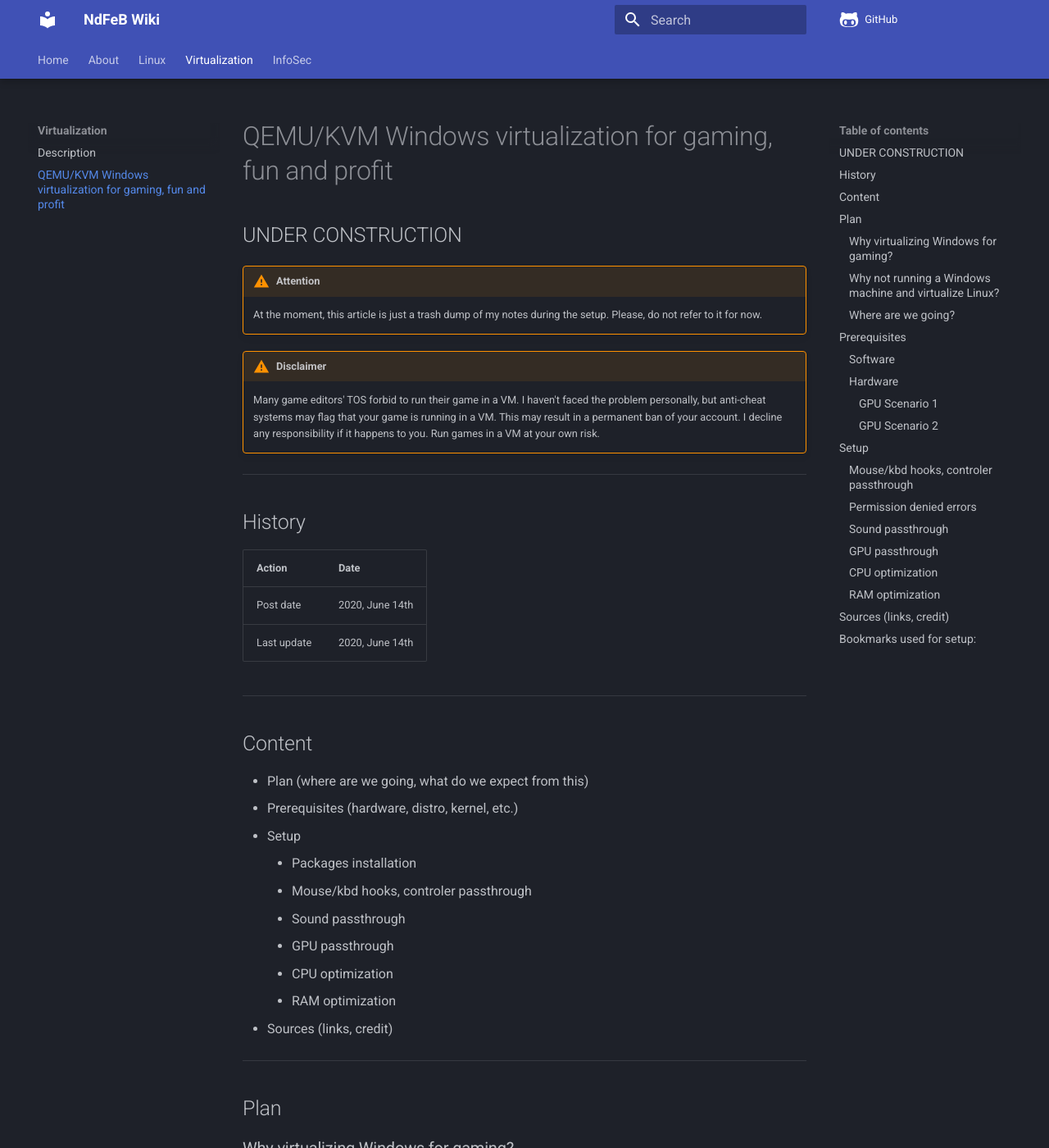
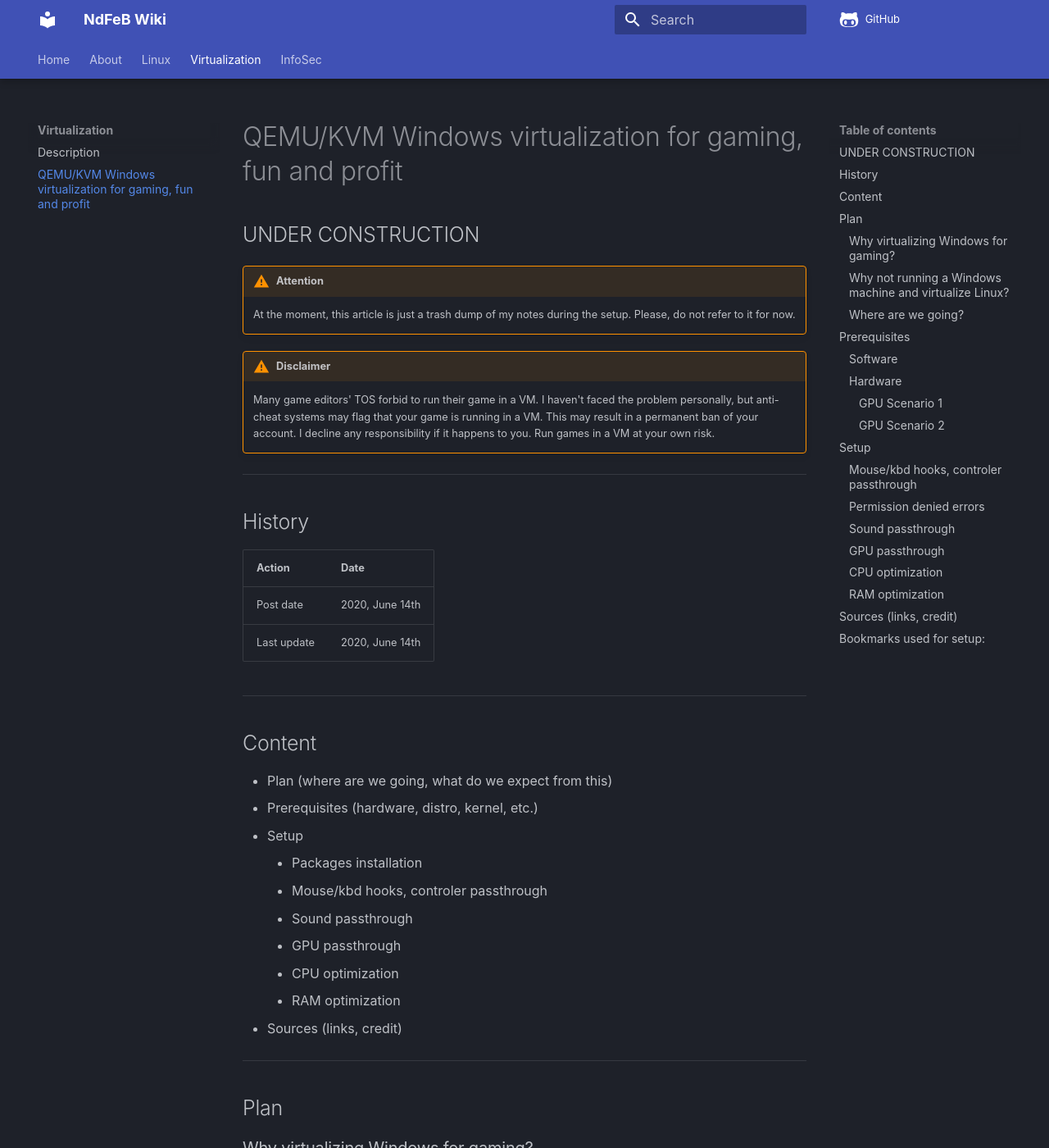
Before and after one commit to NeodymiumFerBore/wiki-pages, an MkDocs documentation site: the page built from docs/Virtualization/qemu-kmv_for_gaming.md, in a window 1280 px wide and 1400 px high. Shown: the whole window at 82% size. Built offline with MkDocs 1.6.1 and Material for MkDocs 9.7.7, drawn with Linux system fonts in a browser that asks for light colours; comment, search, counter and statistics services are not loaded.

Commit message:
Get rid of google fonts

```diff
--- /dev/null
+++ b/docs/stylesheets/extra.css
@@ -0,0 +1,10 @@
+@font-face {
+  font-family: "<font>";
+  src: "...";
+}
+body, input {
+  font-family: "<font>", -apple-system, Helvetica, Arial, sans-serif;
+}
+pre, code, kbd {
+  font-family: "<font>", SFMono-Regular, Consolas, Menlo, monospace;
+}
--- a/mkdocs.yml
+++ b/mkdocs.yml
@@ -5,6 +5,7 @@
 edit_uri: edit/master/docs/
 theme:
   name: material
+  font: false # disable loading fonts from google for data privacy reason
   icon:
     repo: fontawesome/brands/github-alt
   palette:
@@ -25,6 +26,9 @@
   assets:
     path: https://ndfeb.fr/wiki/assets
 
+extra_css:
+  - stylesheets/extra.css
+
 plugins:
   - search
   - awesome-pages
```
